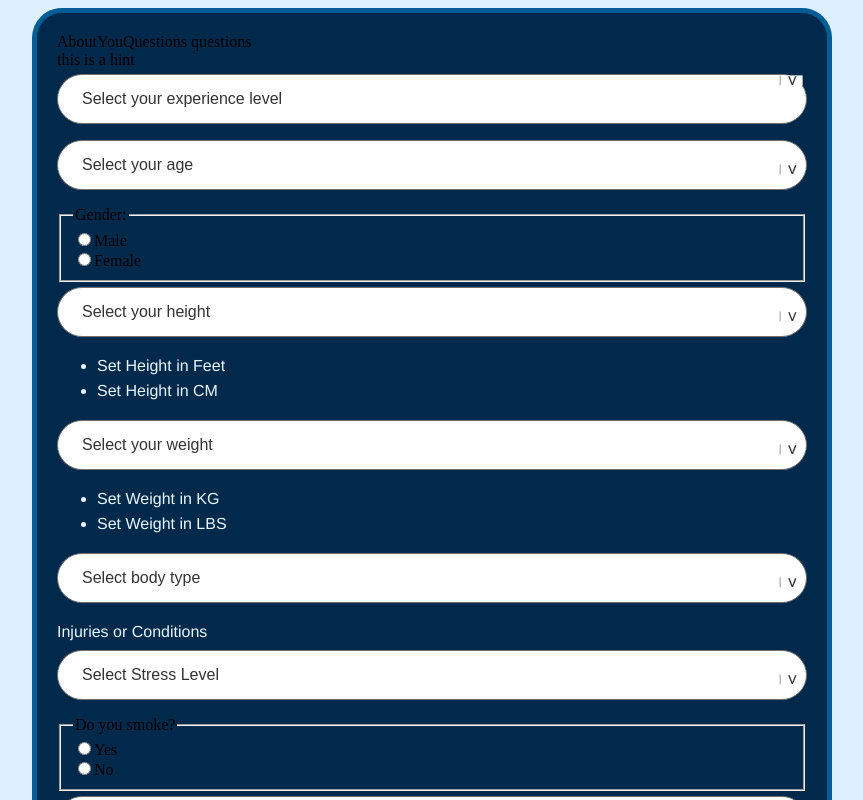
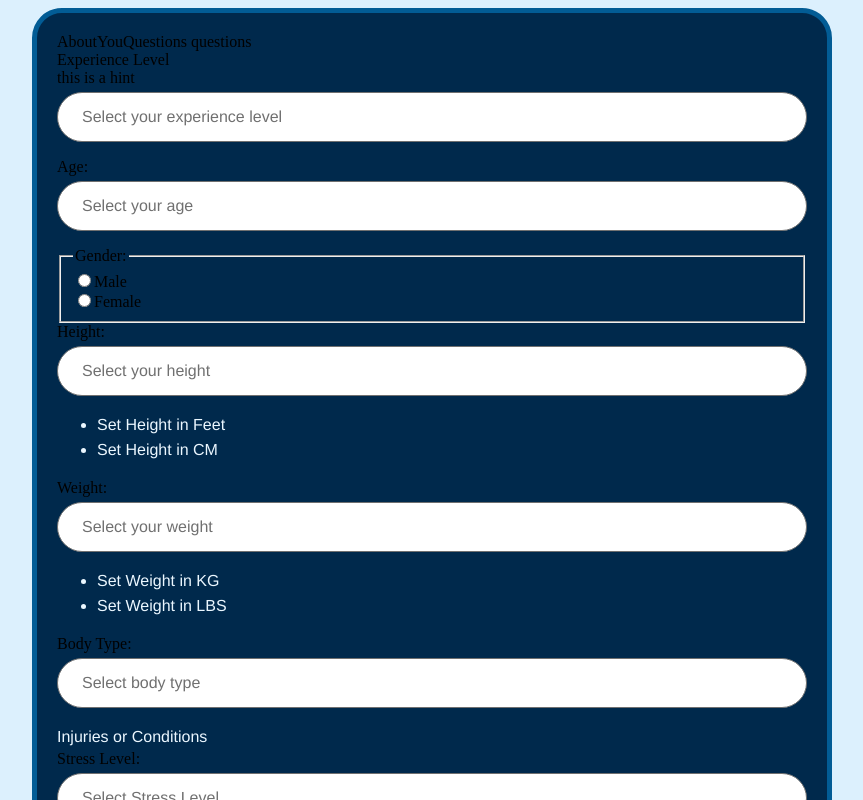
Before and after one commit to royadams72/get-your-fit-together, a Next.js app: page /questions/about-you in a window 1280 px wide. Shown: the top 800 px of the page, without its empty margins (208-1071 px from the left). Built offline with nearby package versions, Linux system fonts and the light colour scheme.

Commit message:
tidied sass imports

```diff
--- a/app/_globals.scss
+++ b/app/_globals.scss
@@ -1,20 +1 @@
-@use "../styles/base/imports";
-:root {
-  --primary: #00294c;
-  --secondary: #025c95;
-  --tertiary: #dcf0fd;
-  --quaternary: #f3a103;
-  --quinary: #8b1c1a;
-  --white: #ffffff;
-  --success: #28a745;
-  --warning: #ffc107;
-  --danger: #dc3545;
-  --btn-light: var(--quaternary);
-  --btn-dark: var(--quinary);
-  --primary-font-colour: #ebf7ff;
-  --input-colour: #707070;
-  --border-radius-large: 40px;
-  --border-radius-medium: 30px;
-  --border-radius-small: 20px;
-  --main-body-font: "Helvetica Neue", Helvetica, Arial, sans-serif;
-}
+@use "../styles/globalImports";
--- a/components/forms/SelectComponent.tsx
+++ b/components/forms/SelectComponent.tsx
@@ -48,7 +48,7 @@ const SelectComponent = ({
   };
 
   return (
-    <div className={`${className || ""} ${styles.selectdiv}`}>
+    <div className={`${className || ""} ${styles.selectDiv}`}>
       <label htmlFor={config.name}>{config.label}</label>
       {config?.hint && <div dangerouslySetInnerHTML={config.hint} />}
 
--- /dev/null
+++ b/styles/_globalImports.scss
@@ -0,0 +1,5 @@
+@forward "./abstracts/variables";
+@forward "./abstracts/mixins";
+@forward "./base/body";
+@forward "./base/typography";
+@forward "./base/blockLevelElements";
--- a/styles/_shared.scss
+++ /dev/null
@@ -1,3 +0,0 @@
-// @forward "./mixins/mixins";
-@forward "./abstracts/index";
-// @forward "./utilities/utils";
--- a/styles/abstracts/_index.scss
+++ /dev/null
@@ -1,2 +0,0 @@
-// @forward "./variables";
-@forward "./mixins";
--- a/styles/base/_blockLevelElements.scss
+++ b/styles/base/_blockLevelElements.scss
@@ -1,4 +1,4 @@
-@use "../shared" as *;
+@use "../abstracts/mixins" as *;
 
 main {
   margin: 0 auto;
--- a/styles/base/_imports.scss
+++ /dev/null
@@ -1,4 +0,0 @@
-@forward "../abstracts/index";
-@forward "./body";
-@forward "./typography";
-@forward "./blockLevelElements";
--- a/styles/base/_typography.scss
+++ b/styles/base/_typography.scss
@@ -1,4 +1,4 @@
-@use "../shared" as *;
+@use "../abstracts/mixins" as *;
 @use "../fonts/fonts" as *;
 
 $main-font: var(--main-body-font);
--- a/styles/components/_formStyles.scss
+++ b/styles/components/_formStyles.scss
@@ -1,13 +1,13 @@
-// @use "../abstracts/index" as *;
+@use "../abstracts/mixins" as *;
 
 $bgColour: var(--white);
 $inputColour: var(--input-colour);
 $inputBorderRadius: var(--border-radius-large);
 $form-font-family: var(--main-body-font);
 
-.selectdiv select,
-.inputdiv select {
-  // @include typography("sm", $inputColour, $form-font-family, normal);
+.selectDiv select,
+.inputDiv select {
+  @include typography("sm", $inputColour, $form-font-family, normal);
   border-radius: $inputBorderRadius;
   background-color: $bgColour;
   border: 1px solid $inputColour;
--- a/styles/components/_forward.scss
+++ /dev/null
@@ -1 +0,0 @@
-@forward "./formStyles";
--- a/styles/components/_selectComponent.module.scss
+++ b/styles/components/_selectComponent.module.scss
@@ -1,22 +1,12 @@
-@use "./forward" as *;
+@use "./formStyles" as *;
 
 .selectdiv {
   position: relative;
-  /*Don't really need this just for demo styling*/
-
-  // display: flex;
-  // justify-content: flex-start;
   width: 100%;
-  // margin: 50px 33%;
   label {
     display: none;
   }
 }
-
-/* IE11 hide native button (thanks Matt!) */
-// select::-ms-expand {
-//   display: none;
-// }
 
 .selectdiv:after {
   content: ">";
@@ -27,27 +17,22 @@
 
   top: 18px;
   padding: 0 0 2px;
-  background-color: $bgColour;
   border-bottom: 1px solid #999;
 
   position: absolute;
   pointer-events: none;
 }
 
-.selectdiv select {
+.selectDiv select {
   appearance: none;
   display: block;
   width: 100%;
-  // border-radius: 40px;
-  // width: 100%;
-  height: 50px;
-  margin-left: auto;
-  margin: 5px 0px;
+  height: 5rem;
   padding: 0px 24px;
   font-size: 16px;
   line-height: 1.75;
-  color: #333;
-  // background-color: $bgColour;
-  background-image: none;
-  word-break: normal;
+  word-break: break-all;
+  &::-ms-expand {
+    display: none;
+  }
 }
```
